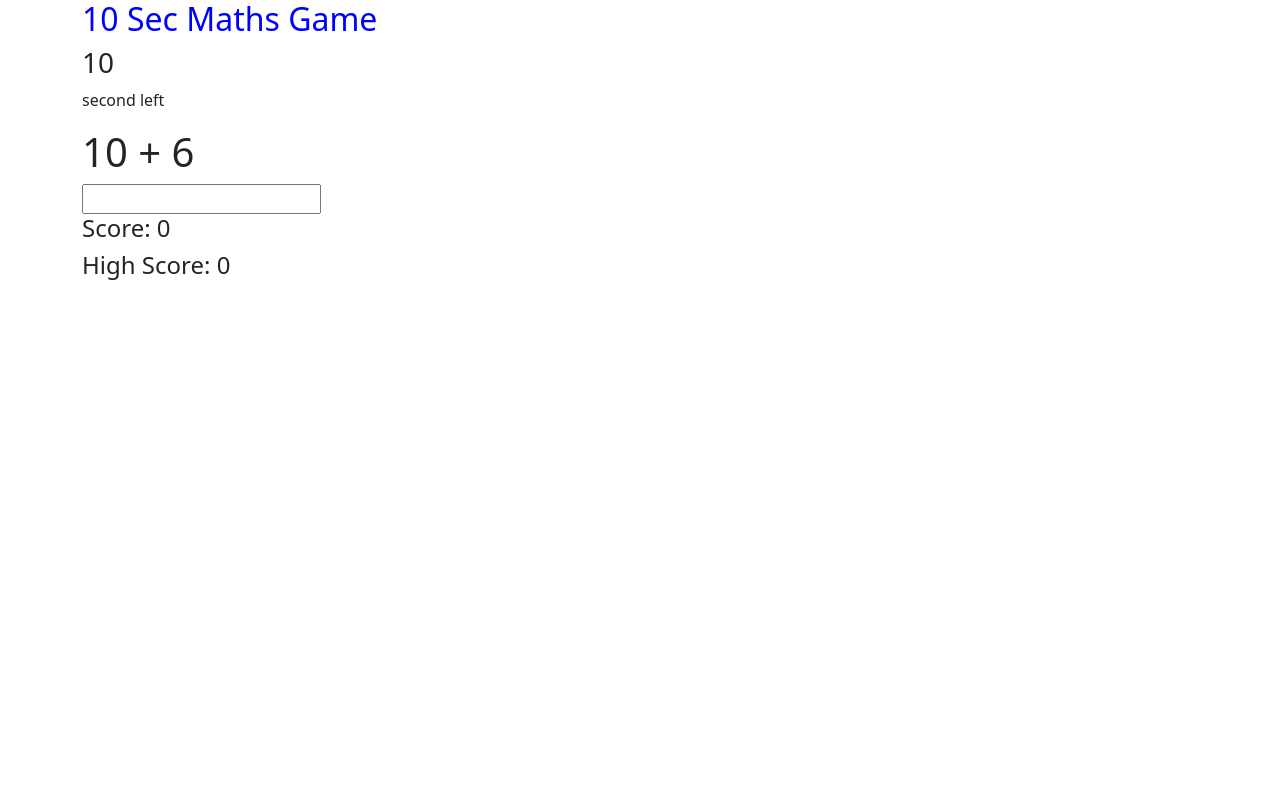
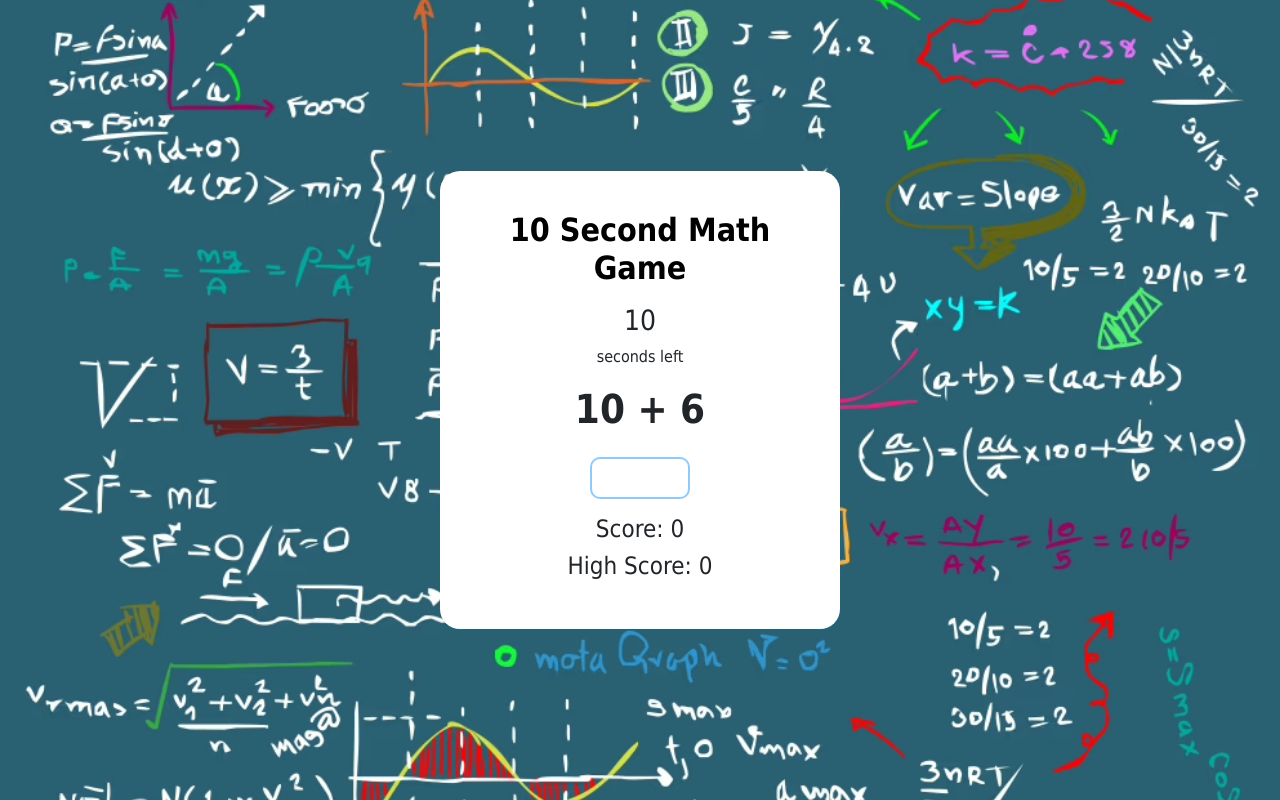
Before and after one commit to tmineto1/10_sec_math_game, a plain HTML site: page index.html in a window 1280 px wide. Drawn offline with nearby package versions, Linux system fonts and the light colour scheme.

Commit message:
made css changes

```diff
--- a/index.css
+++ b/index.css
@@ -1,3 +1,38 @@
 h2 {
-  color: blue;
+  color: black;
+  font-weight: bold;
 }
+
+body {
+  background-image: url("images/handwritten-math-equation-pattern-vector-3304902 copy.png");
+  background-repeat: no-repeat;
+  background-size: cover;
+  background-position: center;
+  height: 100vh;
+  display: flex;
+  justify-content: center;
+  align-items: center;
+  font-family: "tahoma", sans-serif;
+  margin: 0;
+}
+
+.container {
+  background: white;
+  border-radius: 20px;
+  padding: 40px;
+  max-width: 400px;
+}
+
+#equation {
+  font-weight: bold;
+
+}
+
+#user-input {
+  font-size: 1.5rem;
+  border-radius: 10px;
+  text-align: center;
+  border: 2px solid #90caf9;
+  outline: none;
+  width: 100px;
+}
--- a/index.html
+++ b/index.html
@@ -12,12 +12,12 @@
   <body>
     <div class="container">
       <div class="row">
-        <div class="col-xs-12">
-          <h2>10 Sec Maths Game</h2>
+        <div class="col-12 text-center">
+          <h2 class="pb-2">10 Second Math Game</h2>
           <h3 id="time-left"></h3>
-          <p>second left</p>
+          <p>seconds left</p>
           <h1 id="equation"></h1>
-          <input id="user-input" type="number" />
+          <input class="my-3 px-2" id="user-input" type="number" />
           <h4>Score: <span id="score"></span></h4>
           <h4>High Score: <span id="highScore"></span></h4>
         </div>
```
Also changed, not shown: images/handwritten-math-equation-pattern-vector-3304902 copy.png (added), 2 other files.
